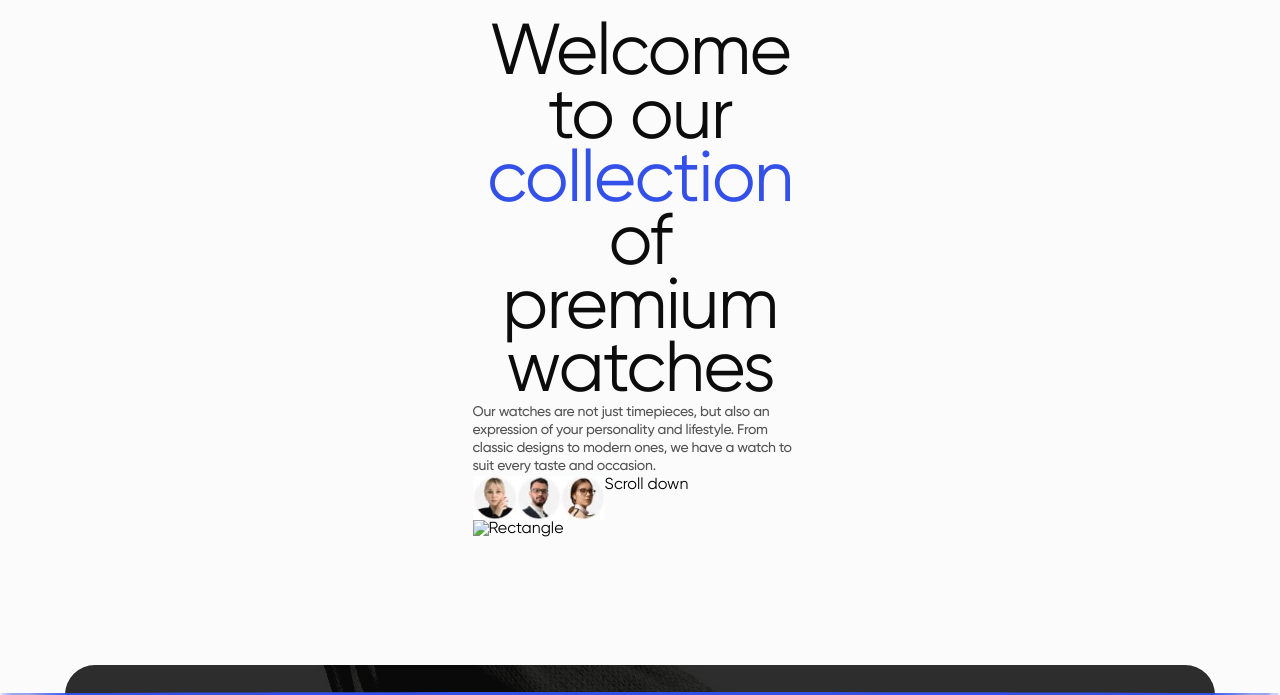
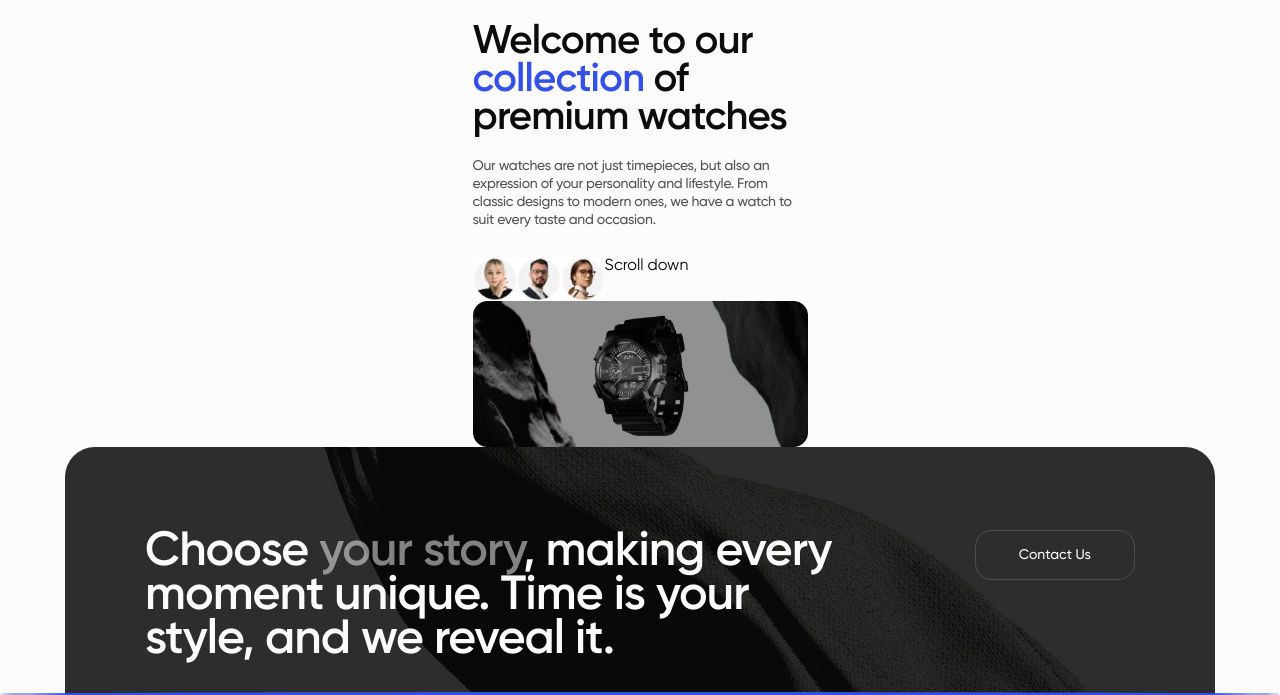
Before and after one commit to Polina-goit/project-03-html, a website built with Vite: page src/index.html in a window 1280 px wide. Shown: the part 105-800 px from the top of the page. Built offline with nearby package versions, Linux system fonts and the light colour scheme; files whose address does not match are found by name.

Commit message:
update index.html file

```diff
--- a/src/css/hero.css
+++ b/src/css/hero.css
@@ -26,12 +26,13 @@
 }
 .hero-title {
   font-family: "Gilroy", sans-serif;
-  font-weight: 335;
-  font-size: 72px;
-  line-height: 0.88;
+  padding-bottom: 20px;
+  font-weight: 600;
+  font-size: 40px;
+  line-height: 0.95;
   letter-spacing: -0.02em;
   color: #0c0c0c;
-  padding: 20;
+  text-align: left;
 
 }
 
@@ -43,6 +44,7 @@ letter-spacing: -0.02em;
 color: rgba(12, 12, 12, 0.7);
 text-align: left;
 justify-content: center;
+padding-bottom: 28px;
 }
 .hero-title-collection {
   color: #3350e9;
@@ -61,5 +63,5 @@ element.style {
 .hero-scroll-text {
   margin-bottom: auto;
 }
-.hero-img-desk {
+.hero-img {
 }
--- a/src/partials/hero.html
+++ b/src/partials/hero.html
@@ -1,4 +1,4 @@
-<section class="hero">
+<section class="hero" id="hero">
   <div class="hero-container-welcome">
     <div class="hero-container-text">
       <h1 class="hero-title">
@@ -40,12 +40,35 @@
       </ul>
       <p class="hero-scroll-text">Scroll down</p>
     </div>
-    <img
-      class="hero-img-desk"
-      src="../img/hero/hero-desk-1x.jpg"
-      alt="Rectangle"
-      width="1150"
-      height="500"
-    />
+                <picture>
+                  <!-- Desktop screen -->
+
+                  <source
+                    media="(min-width: 1158px)"
+                    srcset="/img/hero/hero-desk-1x.png 1x, /img/hero/hero-desk-2x.png 2x"
+                    type="image/png"
+                  />
+                  <!-- Tablet screen -->
+
+                  <source
+                    media="(min-width: 768px)"
+                    srcset="/img/hero/hero-tab-1x.png 1x, /img/hero/hero-tab-2x.png 2x"
+                    type="image/png"
+                  />
+                  <!-- Mobile screen -->
+
+                  <source
+                    media="(max-width: 767px)"
+                    srcset="/img/hero/hero-mob-1x.png 1x, /img/hero/hero-mob-2x.png 2x"
+                    type="image/png"
+                  />
+                  <img
+                    class="hero-img"
+                    src="../img/hero/hero-desk-1x.png"
+                    alt="src/img/hero/hero-desk-1x.png"
+                    width="1150"
+                    loading="lazy"
+                  />
+                </picture>
   </div>
 </section>
```
